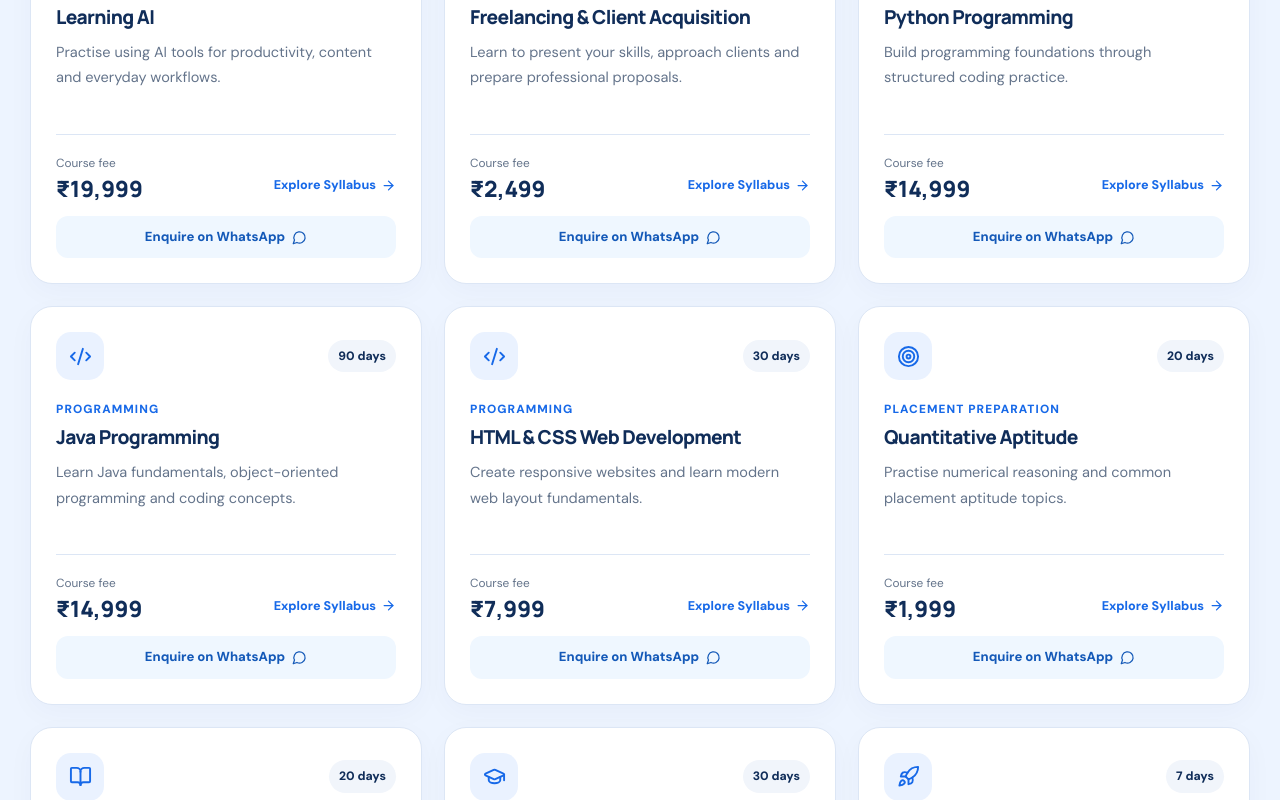
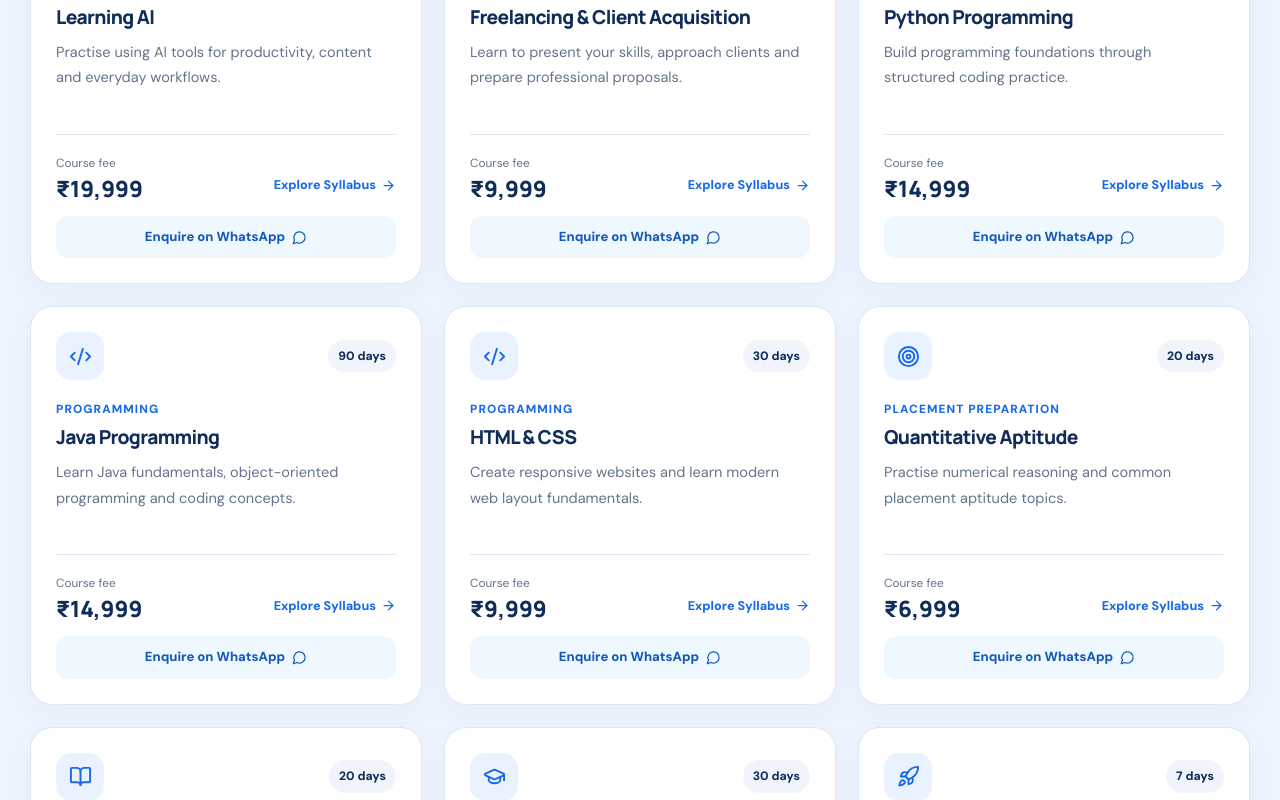
Before and after one commit to vctwit029-hu/GenZ-Edu-Tech, a React (Vite) app: page / in a window 1280 px wide. Shown: the part 2600-3400 px from the top of the page. Built offline with nearby package versions, Linux system fonts and the light colour scheme.

Commit message:
Update course catalogue and contact email

```diff
--- a/App.tsx
+++ b/App.tsx
@@ -9,29 +9,48 @@ import founderPhoto from './assets/founder-megadharshini.png';
 import './index.css';
 
 const PHONE = '916369216076';
-const EMAIL = 'genzedutech@gmail.com';
+const EMAIL = 'genzedutech01@gmail.com';
 const WEBSITE = 'https://genzedutech.in';
 const INSTAGRAM = 'https://www.instagram.com/genz_edu_tech/';
 const whatsapp = (message: string) => `https://wa.me/${PHONE}?text=${encodeURIComponent(message)}`;
 
 type Course = {
-  name: string; duration: string; fee: number; category: string; description: string;
+  name: string; duration: string; fee: number; feeUnit?: string; category: string; description: string;
   icon: typeof Lightbulb; syllabus: string[];
 };
 
 const courses: Course[] = [
-  { name: 'Digital Marketing', duration: '30 days', fee: 2999, category: 'Digital Skills', description: 'Learn how to plan, promote and measure digital campaigns using practical activities.', icon: Lightbulb, syllabus: ['Digital marketing fundamentals and customer journeys', 'SEO basics and keyword research', 'Content strategy and campaign planning', 'Paid advertising concepts and budgeting', 'Analytics, reporting and a practical campaign plan'] },
-  { name: 'Social Media Management', duration: '30 days', fee: 2499, category: 'Digital Skills', description: 'Plan content, manage social platforms and build an engaged online audience.', icon: Globe, syllabus: ['Platform selection and profile optimisation', 'Content calendars and creative briefs', 'Captions, hashtags and engagement', 'Community management and brand voice', 'Insights, reporting and a sample monthly plan'] },
-  { name: 'Content Writing', duration: '20 days', fee: 1999, category: 'Digital Skills', description: 'Build clear writing, copywriting and digital content creation skills.', icon: BookOpen, syllabus: ['Writing fundamentals and audience research', 'Blogs, website copy and product descriptions', 'Headlines, calls to action and basic SEO writing', 'Editing, proofreading and tone of voice', 'Portfolio-ready writing samples'] },
+  { name: 'Digital Marketing', duration: '30 days', fee: 14999, category: 'Digital Skills', description: 'Learn how to plan, promote and measure digital campaigns using practical activities.', icon: Lightbulb, syllabus: ['Digital marketing fundamentals and customer journeys', 'SEO basics and keyword research', 'Content strategy and campaign planning', 'Paid advertising concepts and budgeting', 'Analytics, reporting and a practical campaign plan'] },
+  { name: 'Social Media Marketing', duration: '30 days', fee: 9999, category: 'Digital Skills', description: 'Plan content, manage social platforms and build an engaged online audience.', icon: Globe, syllabus: ['Platform selection and profile optimisation', 'Content calendars and creative briefs', 'Captions, hashtags and engagement', 'Community management and brand voice', 'Insights, reporting and a sample monthly plan'] },
+  { name: 'Content Writing', duration: '20 days', fee: 7999, category: 'Digital Skills', description: 'Build clear writing, copywriting and digital content creation skills.', icon: BookOpen, syllabus: ['Writing fundamentals and audience research', 'Blogs, website copy and product descriptions', 'Headlines, calls to action and basic SEO writing', 'Editing, proofreading and tone of voice', 'Portfolio-ready writing samples'] },
   { name: 'Learning AI', duration: '60 days', fee: 19999, category: 'Digital Skills', description: 'Practise using AI tools for productivity, content and everyday workflows.', icon: Sparkles, syllabus: ['AI foundations and responsible use', 'Prompt writing and iterative improvement', 'Research, summarisation and document workflows', 'AI-assisted content and presentation creation', 'Productivity workflows and a final practical project'] },
-  { name: 'Freelancing & Client Acquisition', duration: '20 days', fee: 2499, category: 'Career Skills', description: 'Learn to present your skills, approach clients and prepare professional proposals.', icon: BriefcaseBusiness, syllabus: ['Choosing a service and defining an offer', 'Portfolio and profile preparation', 'Finding and qualifying potential clients', 'Outreach messages, proposals and pricing basics', 'Client communication and delivery workflow'] },
+  { name: 'Freelancing & Client Acquisition', duration: '20 days', fee: 9999, category: 'Career Skills', description: 'Learn to present your skills, approach clients and prepare professional proposals.', icon: BriefcaseBusiness, syllabus: ['Choosing a service and defining an offer', 'Portfolio and profile preparation', 'Finding and qualifying potential clients', 'Outreach messages, proposals and pricing basics', 'Client communication and delivery workflow'] },
   { name: 'Python Programming', duration: '60 days', fee: 14999, category: 'Programming', description: 'Build programming foundations through structured coding practice.', icon: Code2, syllabus: ['Setup, syntax, variables and data types', 'Conditions, loops and functions', 'Lists, tuples, dictionaries and sets', 'Files, exceptions and modules', 'Object-oriented basics and a practical project'] },
   { name: 'Java Programming', duration: '90 days', fee: 14999, category: 'Programming', description: 'Learn Java fundamentals, object-oriented programming and coding concepts.', icon: Code2, syllabus: ['Java setup, syntax and data types', 'Conditions, loops, arrays and methods', 'Classes, objects and constructors', 'Inheritance, polymorphism and interfaces', 'Collections, exceptions and a practical project'] },
-  { name: 'HTML & CSS Web Development', duration: '30 days', fee: 7999, category: 'Programming', description: 'Create responsive websites and learn modern web layout fundamentals.', icon: Code2, syllabus: ['HTML structure, semantic elements and forms', 'CSS selectors, typography and spacing', 'Flexbox, Grid and responsive layouts', 'Navigation, cards and reusable components', 'Build and publish a responsive multi-section website'] },
-  { name: 'Quantitative Aptitude', duration: '20 days', fee: 1999, category: 'Placement Preparation', description: 'Practise numerical reasoning and common placement aptitude topics.', icon: Target, syllabus: ['Number systems and simplification', 'Percentages, ratios and averages', 'Profit, loss, interest and time-work', 'Speed, distance and data interpretation', 'Timed practice tests and review strategies'] },
-  { name: 'Verbal Ability', duration: '20 days', fee: 1499, category: 'Placement Preparation', description: 'Strengthen grammar, comprehension and verbal reasoning.', icon: BookOpen, syllabus: ['Grammar and sentence correction', 'Vocabulary and word usage', 'Reading comprehension', 'Sentence arrangement and verbal logic', 'Practice exercises and timed tests'] },
-  { name: 'Placement Training', duration: '30 days', fee: 3999, category: 'Placement Preparation', description: 'Prepare for aptitude tests, interviews and professional communication.', icon: GraduationCap, syllabus: ['Placement process and job-readiness planning', 'Aptitude and reasoning practice', 'Resume structure and profile preparation', 'Interview questions and mock interview practice', 'Professional communication and action plan'] },
-  { name: 'Career Awareness', duration: '7 days', fee: 499, category: 'Career Skills', description: 'Explore career pathways, skill requirements and practical next steps.', icon: Rocket, syllabus: ['Career interests and strengths', 'Career paths and skill requirements', 'Understanding courses, roles and industries', 'Building a practical learning roadmap', 'Personal next-step action plan'] },
+  { name: 'HTML & CSS', duration: '30 days', fee: 9999, category: 'Programming', description: 'Create responsive websites and learn modern web layout fundamentals.', icon: Code2, syllabus: ['HTML structure, semantic elements and forms', 'CSS selectors, typography and spacing', 'Flexbox, Grid and responsive layouts', 'Navigation, cards and reusable components', 'Build and publish a responsive multi-section website'] },
+  { name: 'Quantitative Aptitude', duration: '20 days', fee: 6999, category: 'Placement Preparation', description: 'Practise numerical reasoning and common placement aptitude topics.', icon: Target, syllabus: ['Number systems and simplification', 'Percentages, ratios and averages', 'Profit, loss, interest and time-work', 'Speed, distance and data interpretation', 'Timed practice tests and review strategies'] },
+  { name: 'Verbal Ability', duration: '20 days', fee: 4999, category: 'Placement Preparation', description: 'Strengthen grammar, comprehension and verbal reasoning.', icon: BookOpen, syllabus: ['Grammar and sentence correction', 'Vocabulary and word usage', 'Reading comprehension', 'Sentence arrangement and verbal logic', 'Practice exercises and timed tests'] },
+  { name: 'Placement Training', duration: '30 days', fee: 14999, category: 'Placement Preparation', description: 'Prepare for aptitude tests, interviews and professional communication.', icon: GraduationCap, syllabus: ['Placement process and job-readiness planning', 'Aptitude and reasoning practice', 'Resume structure and profile preparation', 'Interview questions and mock interview practice', 'Professional communication and action plan'] },
+  { name: 'Career Awareness', duration: '7 days', fee: 2999, category: 'Career Skills', description: 'Explore career pathways, skill requirements and practical next steps.', icon: Rocket, syllabus: ['Career interests and strengths', 'Career paths and skill requirements', 'Understanding courses, roles and industries', 'Building a practical learning roadmap', 'Personal next-step action plan'] },
+  { name: 'JavaScript', duration: 'Duration on enquiry', fee: 12999, category: 'Programming', description: 'Learn the language used to build interactive experiences for the web.', icon: Code2, syllabus: ['JavaScript fundamentals and syntax', 'Variables, functions and control flow', 'Arrays, objects and modern JavaScript', 'DOM interaction and browser events', 'Build an interactive web project'] },
+  { name: 'C Programming', duration: 'Duration on enquiry', fee: 9999, category: 'Programming', description: 'Develop structured programming fundamentals using C.', icon: Code2, syllabus: ['C setup, syntax and data types', 'Operators, conditions and loops', 'Functions, arrays and strings', 'Pointers, structures and file handling', 'Problem-solving practice and a project'] },
+  { name: 'C++ Programming', duration: 'Duration on enquiry', fee: 11999, category: 'Programming', description: 'Build programming skills with C++ fundamentals and object-oriented concepts.', icon: Code2, syllabus: ['C++ syntax and core programming', 'Functions, arrays and references', 'Classes and objects', 'Inheritance and polymorphism', 'Practical problem-solving project'] },
+  { name: 'Frontend Development', duration: 'Duration on enquiry', fee: 19999, category: 'Programming', description: 'Learn to create responsive, accessible user interfaces for websites.', icon: Code2, syllabus: ['HTML, CSS and responsive design', 'JavaScript for interactive interfaces', 'Reusable components and UI structure', 'Forms, navigation and accessibility basics', 'Build a responsive frontend project'] },
+  { name: 'Backend Development', duration: 'Duration on enquiry', fee: 24999, category: 'Programming', description: 'Understand server-side application development and data workflows.', icon: Code2, syllabus: ['Backend fundamentals and runtime setup', 'Routes, requests and responses', 'Working with databases', 'Authentication and API fundamentals', 'Build and test a backend service'] },
+  { name: 'Full Stack Development', duration: 'Duration on enquiry', fee: 34999, category: 'Programming', description: 'Explore frontend, backend and database concepts in one learning path.', icon: Code2, syllabus: ['Frontend foundations and components', 'Server-side development fundamentals', 'Database design and integration', 'Connecting frontend and backend APIs', 'Build and deploy a full-stack project'] },
+  { name: 'SQL & Database', duration: 'Duration on enquiry', fee: 12999, category: 'Programming', description: 'Learn how to organise, query and work with structured data.', icon: Code2, syllabus: ['Database concepts and relational models', 'Tables, keys and data types', 'SELECT queries and filtering', 'Joins, grouping and subqueries', 'Database design and practical exercises'] },
+  { name: 'Git & GitHub', duration: 'Duration on enquiry', fee: 5999, category: 'Programming', description: 'Learn version control and collaborative development workflows.', icon: Code2, syllabus: ['Version control fundamentals', 'Repositories, commits and branches', 'Merging and resolving conflicts', 'GitHub collaboration and pull requests', 'Manage a project with Git and GitHub'] },
+  { name: 'API Development', duration: 'Duration on enquiry', fee: 14999, category: 'Programming', description: 'Understand how applications communicate through web APIs.', icon: Code2, syllabus: ['HTTP and API fundamentals', 'REST conventions and endpoint design', 'Requests, responses and status codes', 'Validation, errors and API testing', 'Build and document a practical API'] },
+  { name: 'Software Testing', duration: 'Duration on enquiry', fee: 14999, category: 'Programming', description: 'Learn structured approaches to checking software quality.', icon: Check, syllabus: ['Software testing fundamentals', 'Test scenarios and test cases', 'Functional and regression testing', 'Bug reporting and test documentation', 'Execute a practical testing cycle'] },
+  { name: 'Data Structures & Algorithms', duration: 'Duration on enquiry', fee: 19999, category: 'Programming', description: 'Strengthen problem-solving through common data structures and algorithms.', icon: Code2, syllabus: ['Complexity and problem-solving basics', 'Arrays, strings and linked lists', 'Stacks, queues, trees and hash tables', 'Searching and sorting techniques', 'Algorithm practice and review'] },
+  { name: 'Machine Learning', duration: 'Duration on enquiry', fee: 24999, category: 'Digital Skills', description: 'Explore machine-learning concepts and practical data-driven workflows.', icon: Sparkles, syllabus: ['Machine-learning concepts and use cases', 'Preparing and exploring datasets', 'Supervised learning fundamentals', 'Model evaluation and improvement', 'A guided practical model exercise'] },
+  { name: 'Generative AI', duration: 'Duration on enquiry', fee: 14999, category: 'Digital Skills', description: 'Understand generative AI tools and practical creative workflows.', icon: Sparkles, syllabus: ['Generative AI concepts and responsible use', 'Prompt design and refinement', 'Text and image generation workflows', 'Evaluation, limitations and safe use', 'Create a practical AI-assisted output'] },
+  { name: 'Data Analytics with Python', duration: 'Duration on enquiry', fee: 19999, category: 'Digital Skills', description: 'Explore data analysis workflows using Python and common data tools.', icon: Code2, syllabus: ['Python data analysis foundations', 'Working with tabular datasets', 'Cleaning and transforming data', 'Exploratory analysis and visualisation', 'Present findings from a practical dataset'] },
+  { name: 'German', duration: '6 months', fee: 750, feeUnit: ' / hour', category: 'Languages', description: 'Build German language skills through guided lessons and practical practice.', icon: Globe, syllabus: ['Foundations: pronunciation and everyday vocabulary', 'Basic grammar and sentence formation', 'Listening and speaking practice', 'Reading and writing exercises', 'Practical conversation and review'] },
+  { name: 'French', duration: '6 months', fee: 750, feeUnit: ' / hour', category: 'Languages', description: 'Develop French language skills with structured, practical learning.', icon: Globe, syllabus: ['Foundations: pronunciation and everyday vocabulary', 'Basic grammar and sentence formation', 'Listening and speaking practice', 'Reading and writing exercises', 'Practical conversation and review'] },
+  { name: 'Japanese', duration: '6 months', fee: 750, feeUnit: ' / hour', category: 'Languages', description: 'Start learning Japanese through guided language and communication practice.', icon: Globe, syllabus: ['Foundations: scripts and everyday expressions', 'Basic grammar and sentence formation', 'Listening and speaking practice', 'Reading and writing exercises', 'Practical conversation and review'] },
+  { name: 'Korean', duration: '6 months', fee: 750, feeUnit: ' / hour', category: 'Languages', description: 'Build Korean language skills through guided lessons and practical exercises.', icon: Globe, syllabus: ['Foundations: Hangul and everyday expressions', 'Basic grammar and sentence formation', 'Listening and speaking practice', 'Reading and writing exercises', 'Practical conversation and review'] },
+  { name: 'Spanish', duration: '6 months', fee: 750, feeUnit: ' / hour', category: 'Languages', description: 'Learn Spanish through structured lessons and real-life communication practice.', icon: Globe, syllabus: ['Foundations: pronunciation and everyday vocabulary', 'Basic grammar and sentence formation', 'Listening and speaking practice', 'Reading and writing exercises', 'Practical conversation and review'] },
 ];
 
 const packages = [
@@ -43,7 +62,7 @@ const packages = [
   { name: 'Website Maintenance', price: 'From ₹1,499/mo', description: 'Keep your existing website updated and maintained.', features: ['Routine content updates', 'Basic technical checks', 'Small design adjustments', 'Link and form checks', 'Support based on agreed scope'] },
 ];
 
-const filters = ['All', 'Digital Skills', 'Programming', 'Career Skills', 'Placement Preparation'];
+const filters = ['All', 'Digital Skills', 'Programming', 'Career Skills', 'Placement Preparation', 'Languages'];
 
 function SectionHeading({ eyebrow, title, description }: { eyebrow: string; title: string; description?: string }) {
   return <div className="section-heading"><span className="eyebrow">{eyebrow}</span><h2>{title}</h2>{description && <p>{description}</p>}</div>;
@@ -216,7 +235,7 @@ export default function App() {
                 <h3>{course.name}</h3>
                 <p>{course.description}</p>
                 <div className="course-bottom">
-                  <div><small>Course fee</small><strong>₹{course.fee.toLocaleString('en-IN')}</strong></div>
+                  <div><small>Course fee</small><strong>₹{course.fee.toLocaleString('en-IN')}{course.feeUnit ?? ''}</strong></div>
                   <button className="syllabus-btn" onClick={() => setActiveCourse(course)}>
                     Explore Syllabus <ArrowRight size={15} />
                   </button>
```
